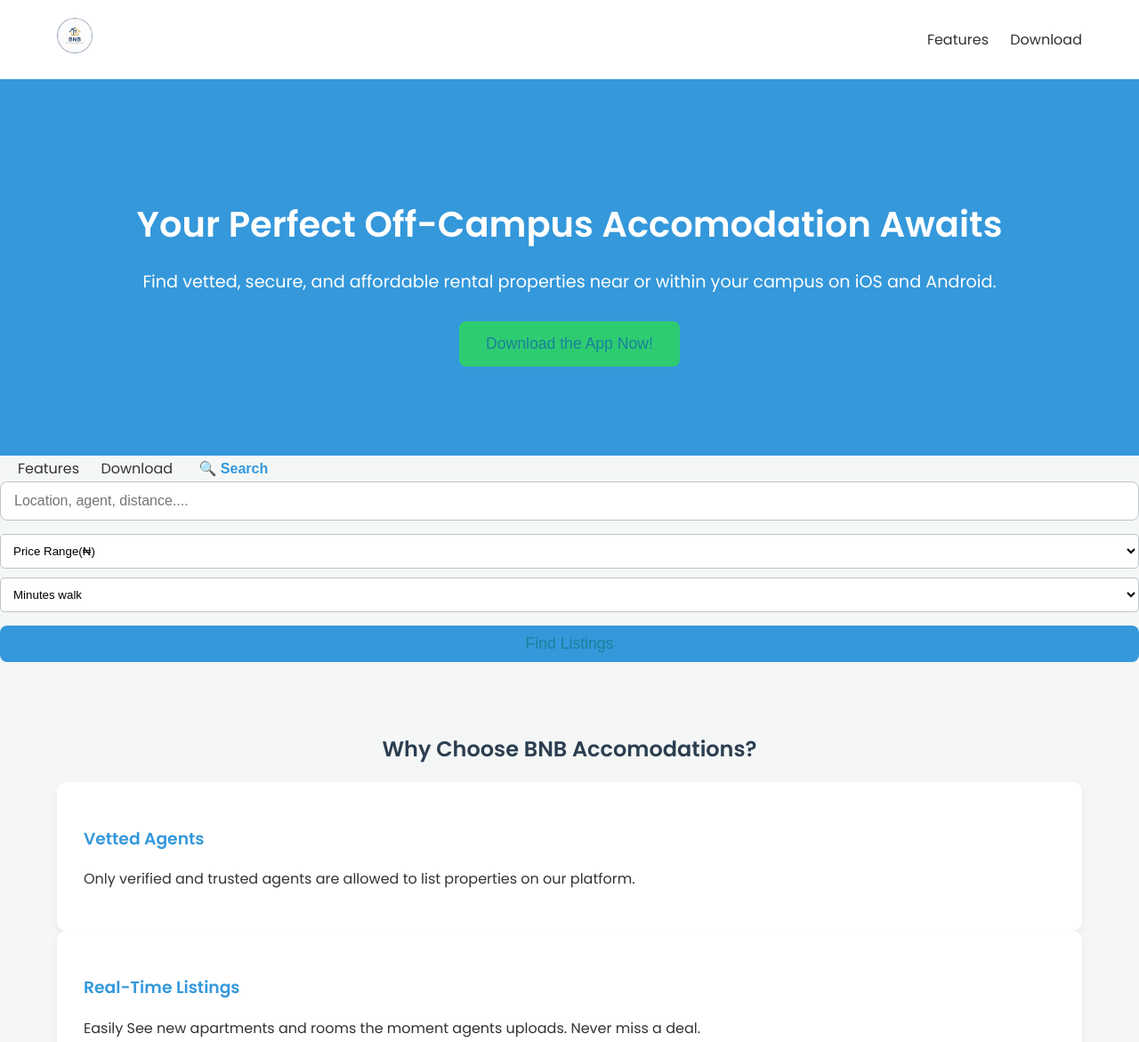
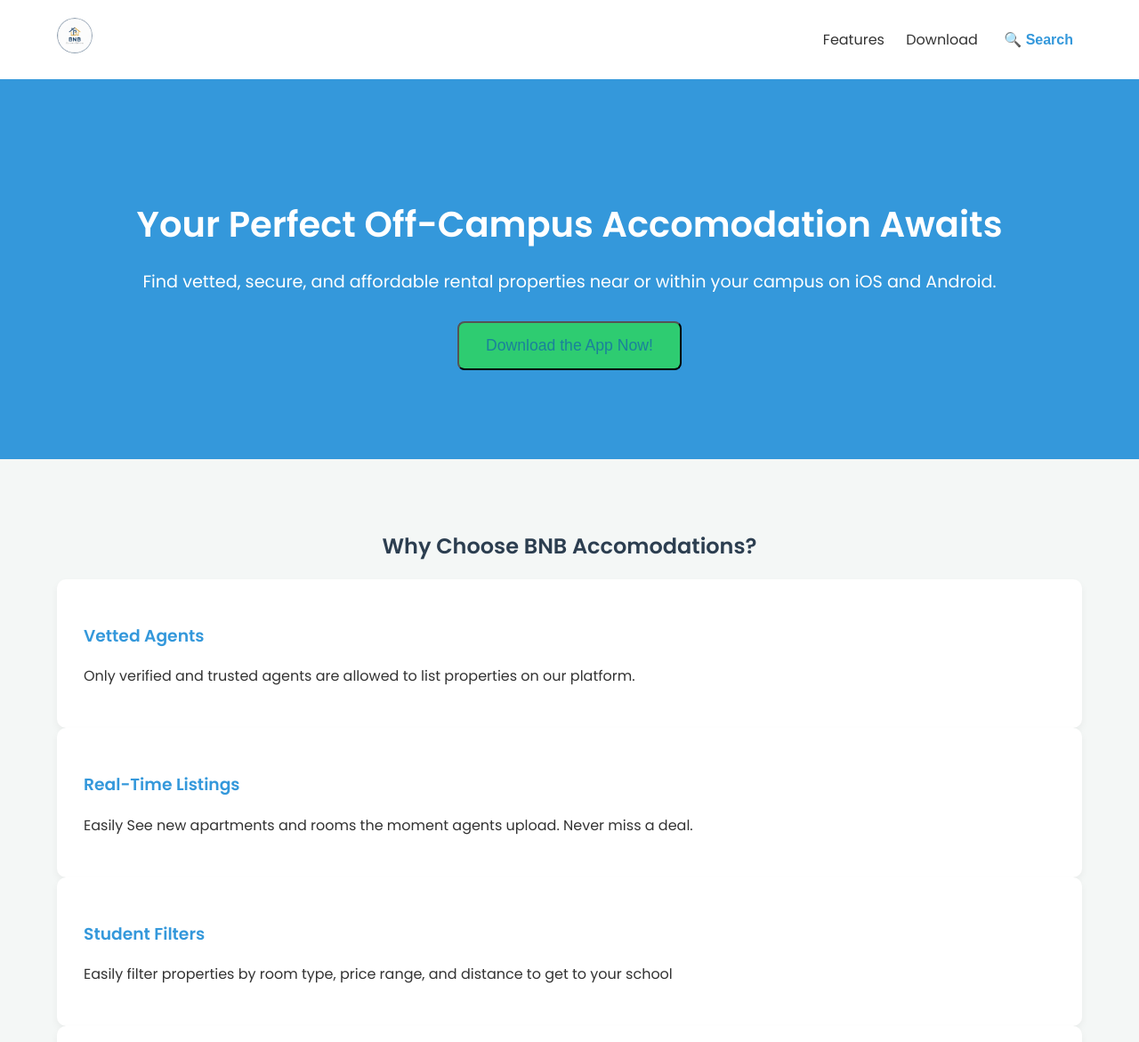
Before and after one commit to Block-devops1/bnb-site, a plain HTML site: page index.html in a window 1280 px wide. Shown: the top 1171 px of the page at 89% size. Drawn offline with Linux system fonts and the light colour scheme.

Commit message:
committed changes:

```diff
--- a/index.html
+++ b/index.html
@@ -13,27 +13,16 @@
                 <div class="logo">
                     <img src="logo.png" alt="BNB Accomodations Logo" class="header-logo">
                 </div>
+
                 <nav>
                    <a href="#Features">Features</a>
                    <a href="#Download">Download</a>
+
+                   <button id="searchIcon" class="search-toggle-button">🔍 Search</button>
                 </nav>
             </div>
-        </header>
 
-        <section id="hero" class="hero-section">
-            <div class="hero-content">
-                <h1>Your Perfect Off-Campus Accomodation Awaits</h1>
-                <p>Find vetted, secure, and affordable rental properties near or within your campus on iOS and Android.</p>
-                <button id="download-Btn" class="cta-button">Download the App Now!</button>
-            </div>
-        </section>
-
-        <nav>
-            <a href="#Features">Features</a>
-            <a href="#Download">Download</a>
-
-            <button id="search-icon" class="search-toggle-button">🔍 Search</button>
-            <div id="searchDropdown" class="search-dropdownhidden">
+            <div id="searchDropdown" class="search-dropdown hidden">
                 <input type="text" id="search-input" placeholder="Location, agent, distance....">
                 <div class="filters">
                     <select id="price-filter">
@@ -51,7 +40,17 @@
                     <button class="cta-button search-button">Find Listings</button>
                 </div>
             </div>
-        </nav>
+
+        </header>
+
+        <section id="hero" class="hero-section">
+            <div class="hero-content">
+                <h1>Your Perfect Off-Campus Accomodation Awaits</h1>
+                <p>Find vetted, secure, and affordable rental properties near or within your campus on iOS and Android.</p>
+                <button id="downloadBtn" class="cta-button">Download the App Now!</button>
+            </div>
+        </section>
+
         <section id="Features" class="features-section">
             <h2>Why Choose BNB Accomodations?</h2>
             <div class="features-cards">
@@ -61,22 +60,17 @@
                 </div>
                 <div class="card">
                     <h3>Real-Time Listings</h3>
-                    <p>Easily See new apartments and rooms the moment agents uploads. Never miss a deal.</p>
+                    <p>Easily See new apartments and rooms the moment agents upload. Never miss a deal.</p>
                 </div>
                 <div class="card">
                     <h3>Student Filters</h3>
-                    <p>Easily filter properties by room type, price range, and distanceto get to your school</p>
+                    <p>Easily filter properties by room type, price range, and distance to get to your school</p>
                 </div>
                 <div class="card">
                     <h3>Affordable Options</h3>
                     <p>Find accommodations that fit your budget without compromising on quality.</p>
                 </div>
             </div>
-        </section>
-                <section id="Features" class="features-section">
-            <h2>Why Choose BNB Accomodations?</h2>
-            <div class="features-cards">
-                </div>
         </section>
 
         <section id="testimonials" class="testimonials-section">
@@ -96,7 +90,7 @@
                 </div>
             </div>
         </section>
-        <section id="Download" class="download-section">
+
         <section id="Download" class="download-section">
             <h2>Get The App Today!</h2>
             <p>Scan the QR code or click the links to download our app on your device.</p>
@@ -110,6 +104,6 @@
             <p>&copy; 2025 BNB Accomodations. All rights reserved.</p>
         </footer>
 
-        <script src="script.js"></script>
+        <script src="client.js"></script>
     </body>
 </html>
--- a/styles.css
+++ b/styles.css
@@ -87,7 +87,7 @@
     background-color: #2ecc71; /* Green CTA color */
     color: rgb(26, 129, 155);
     padding: 15px 30px;
-    border: none;
+    rder: none;
     border-radius: 8px;
     font-size: 1.1em;
     cursor: pointer;
```
